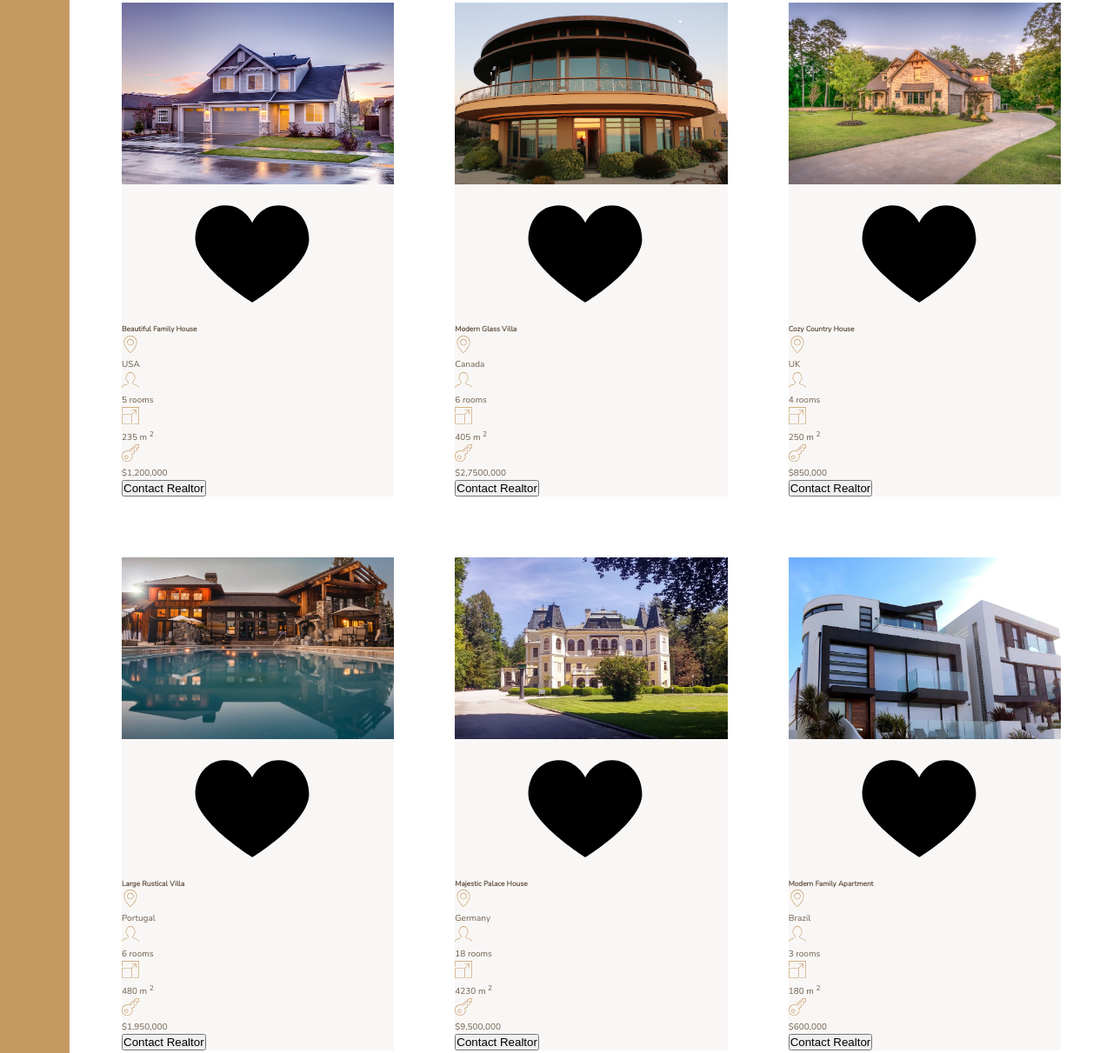
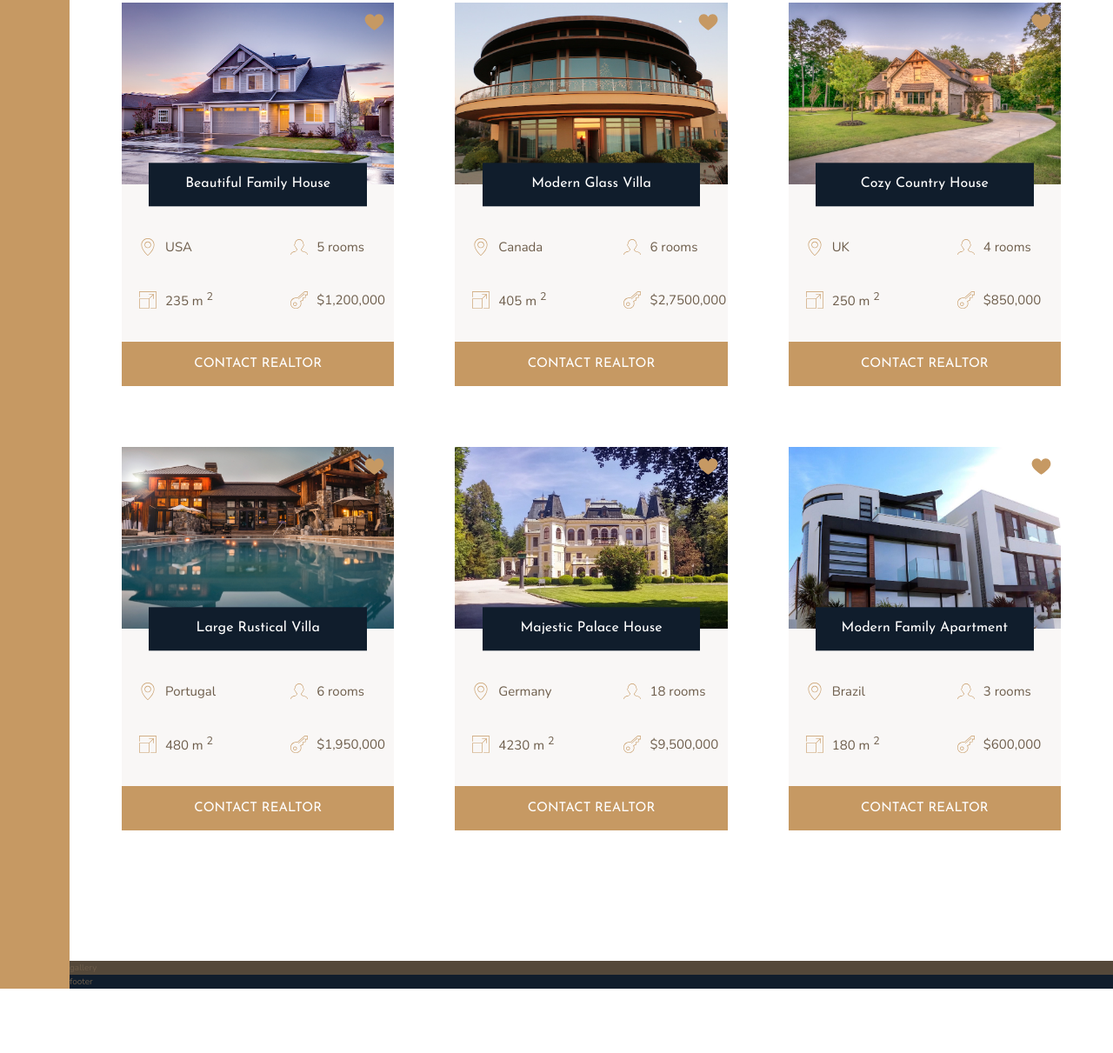
Before and after one commit to Vattghern203/nexter, a website: page index.html in a window 1280 px wide. Shown: the part 1967-3178 px from the top of the page at 87% size. After the commit the page ends 3104 px from the top, so only its background shows below. Drawn offline with nearby package versions, Linux system fonts and the light colour scheme; files whose address does not match are found by name.

Commit message:
building the card pt.02

```diff
--- a/index.html
+++ b/index.html
@@ -118,7 +118,7 @@
         <section class="homes">
             <div class="home">
                 <img src="img//house-1.jpeg" alt="House 01" class="home__img">
-                <svg class="home_like">
+                <svg class="home__like">
                     <use xlink:href="img/sprite.svg#icon-heart-full"></use>
                 </svg>
 
@@ -154,12 +154,12 @@
                     <p>$1,200,000</p>
                 </div>
 
-                <button class="cta">Contact Realtor</button>
+                <button class="btn home__btn">Contact Realtor</button>
             </div>
 
             <div class="home">
                 <img src="img//house-2.jpeg" alt="House 02" class="home__img">
-                <svg class="home_like">
+                <svg class="home__like">
                     <use xlink:href="img/sprite.svg#icon-heart-full"></use>
                 </svg>
 
@@ -195,12 +195,12 @@
                     <p>$2,7500,000</p>
                 </div>
 
-                <button class="cta">Contact Realtor</button>
+                <button class="btn home__btn">Contact Realtor</button>
             </div>
 
             <div class="home">
                 <img src="img//house-3.jpeg" alt="House 03" class="home__img">
-                <svg class="home_like">
+                <svg class="home__like">
                     <use xlink:href="img/sprite.svg#icon-heart-full"></use>
                 </svg>
 
@@ -236,12 +236,12 @@
                     <p>$850,000</p>
                 </div>
 
-                <button class="cta">Contact Realtor</button>
+                <button class="btn home__btn">Contact Realtor</button>
             </div>
 
             <div class="home">
                 <img src="img//house-4.jpeg" alt="House 04" class="home__img">
-                <svg class="home_like">
+                <svg class="home__like">
                     <use xlink:href="img/sprite.svg#icon-heart-full"></use>
                 </svg>
 
@@ -277,12 +277,12 @@
                     <p>$1,950,000</p>
                 </div>
 
-                <button class="cta">Contact Realtor</button>
+                <button class="btn home__btn">Contact Realtor</button>
             </div>
 
             <div class="home">
                 <img src="img//house-5.jpeg" alt="House 05" class="home__img">
-                <svg class="home_like">
+                <svg class="home__like">
                     <use xlink:href="img/sprite.svg#icon-heart-full"></use>
                 </svg>
 
@@ -318,12 +318,12 @@
                     <p>$9,500,000</p>
                 </div>
 
-                <button class="cta">Contact Realtor</button>
+                <button class="btn home__btn">Contact Realtor</button>
             </div>
 
             <div class="home">
                 <img src="img//house-6.jpeg" alt="House 06" class="home__img">
-                <svg class="home_like">
+                <svg class="home__like">
                     <use xlink:href="img/sprite.svg#icon-heart-full"></use>
                 </svg>
 
@@ -359,7 +359,7 @@
                     <p>$600,000</p>
                 </div>
 
-                <button class="cta">Contact Realtor</button>
+                <button class="btn home__btn">Contact Realtor</button>
             </div>
 
         </section>
--- a/sass/_homes.scss
+++ b/sass/_homes.scss
@@ -10,22 +10,64 @@
 .home {
     background-color: $color-grey-light-1;
 
+    display: grid;
+    gap: 3.5rem;
+
+    grid-template-columns: repeat(2, 1fr);
+
     &__img {
         width: 100%;
+        grid-row: 1 / 2;
+        grid-column: 1 / -1;
+        z-index: 1;
     }
 
     &__like {
-
+        grid-row: 1 / 2;
+        grid-column: 2 / 3;
+        fill: $color-primary;
+        height: 2.5rem;
+        width: 2.5rem;
+        z-index: 2;
+        justify-self: end;
+        margin: 1rem;
     }
 
     &__name {
+        grid-row: 1 / 2;
+        z-index: 3;
+        grid-column: 1 / -1;
+        font-family: $font-display;
+        font-size: 1.6rem;
+        text-align: center;
+        padding: 1.25rem;
+        background-color: $color-secondary;
+        color: #FFF;
+        font-weight: 400;
 
+        width: 80%;
+        justify-self: center;
+
+        align-self: flex-end;
+
+        transform: translateY(50%);
+    }
+
+    &__location,
+    &__rooms {
+        margin-top: 2.5rem;
     }
 
     &__location,
     &__rooms,
     &__area,
     &__price {
+
+        font-size: 1.5rem;
+        margin-left: 2rem;
+        display: flex;
+        align-items: center;
+        gap: 1rem;
 
         svg {
             fill: $color-primary;
@@ -37,4 +79,8 @@
 
         }
     }
+
+    &__btn {
+        grid-column: 1 / -1;
+    }
 }
```
Also changed, not shown: css/style.css, 1 other file.
